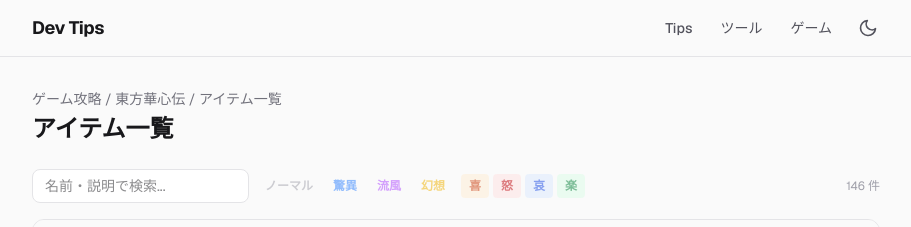
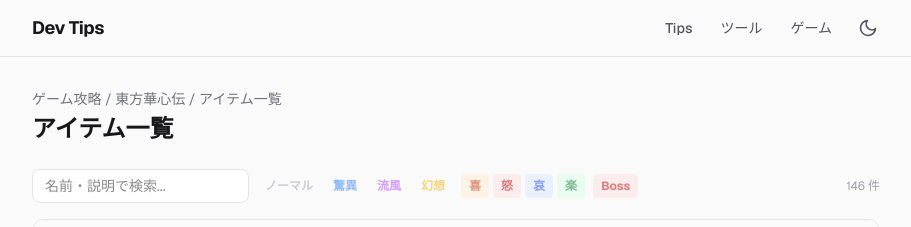
Before and after one commit to fingbf/dev-tips, a Next.js app: page /games/tbs/items in a window 1280 px wide. Shown: the top 227 px of the page, without its empty margins (184-1095 px from the left). Built offline with nearby package versions, Linux system fonts and the light colour scheme; no server answers.

Commit message:
feat: アイテム一覧にBossドロップフィルターを追加

```diff
--- a/src/app/games/tbs/items/items-table.tsx
+++ b/src/app/games/tbs/items/items-table.tsx
@@ -49,16 +49,18 @@ export function ItemsTable() {
   const [search, setSearch] = useState("");
   const [rareFilter, setRareFilter] = useState<number | null>(null);
   const [emoFilter, setEmoFilter] = useState<number | null>(null);
+  const [bossFilter, setBossFilter] = useState(false);
 
   const filtered = useMemo(() => {
     const q = search.toLowerCase();
     return items.filter((item) => {
       if (rareFilter !== null && item.rare !== rareFilter) return false;
       if (emoFilter !== null && item.emotion !== emoFilter) return false;
+      if (bossFilter && !item.boss) return false;
       if (q && !item.name.toLowerCase().includes(q) && !item.desc.toLowerCase().includes(q)) return false;
       return true;
     });
-  }, [search, rareFilter, emoFilter]);
+  }, [search, rareFilter, emoFilter, bossFilter]);
 
   return (
     <div>
@@ -93,6 +95,12 @@ export function ItemsTable() {
             </button>
           ))}
         </div>
+        <button
+          onClick={() => setBossFilter(!bossFilter)}
+          className={`rounded px-2 py-1 text-xs font-bold transition-opacity ${bossFilter ? "opacity-100 ring-1 ring-current" : "opacity-50 hover:opacity-80"} bg-red-100 text-red-700 dark:bg-red-900/30 dark:text-red-400`}
+        >
+          Boss
+        </button>
         <span className="ml-auto text-xs text-zinc-400">{filtered.length} 件</span>
       </div>
 
```
